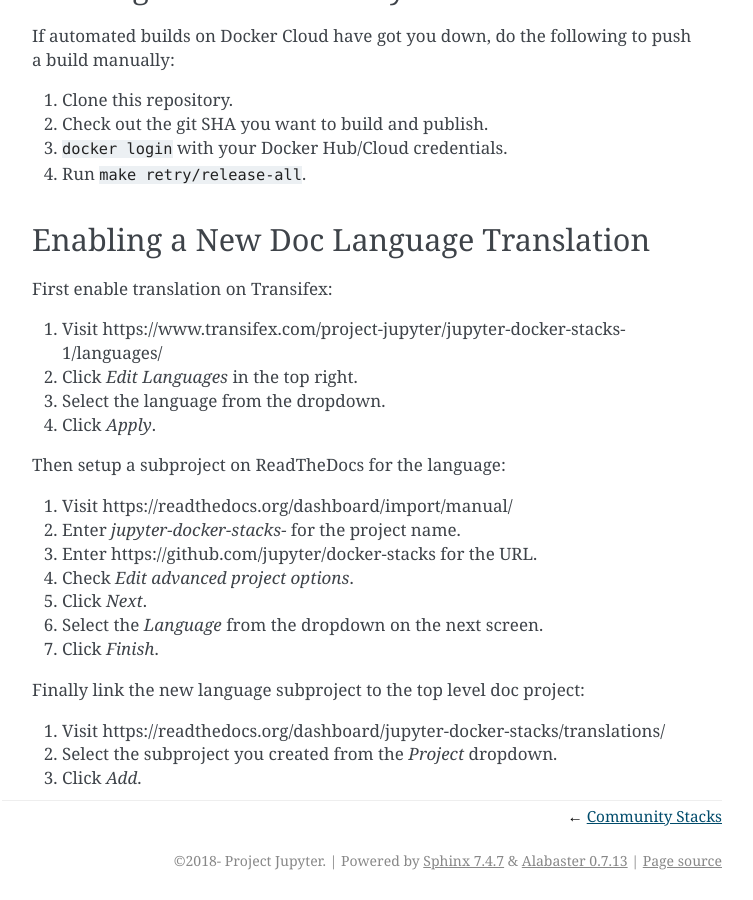
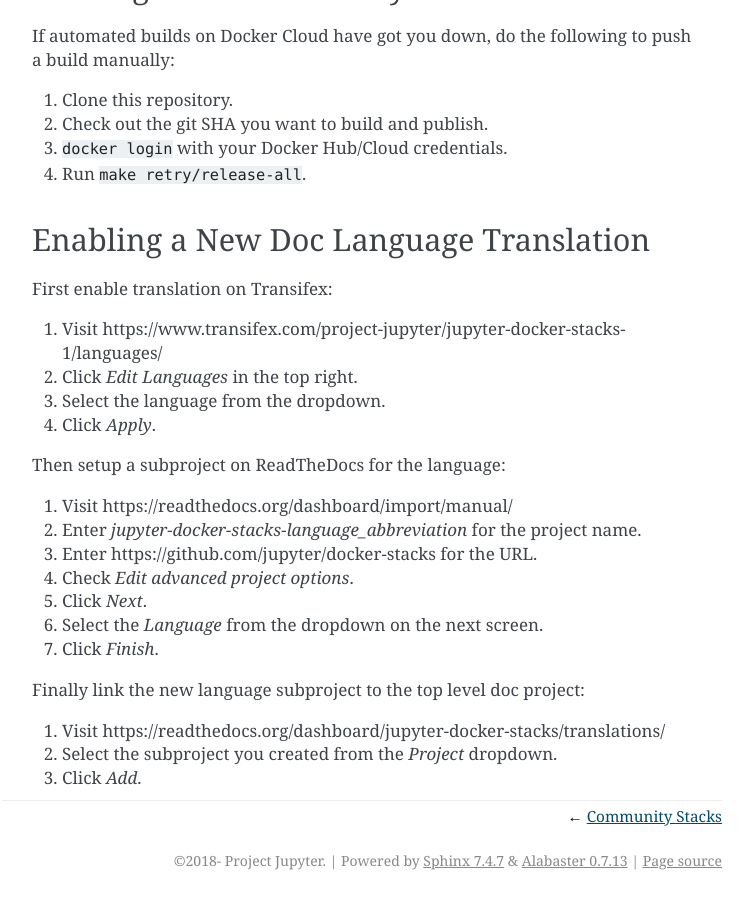
Before and after one commit to jupyter/docker-stacks, a Sphinx documentation site: the page built from docs/maintaining/tasks.md, in a window 1280 px wide and 900 px high, scrolled down 1944 px. Shown: the whole window, without its empty margins (388-1141 px from the left). Built offline with Sphinx 7.4.7, drawn with Linux system fonts in a browser that asks for light colours.

Commit message:
[ci skip] Fix doc typo

```diff
--- a/docs/maintaining/tasks.md
+++ b/docs/maintaining/tasks.md
@@ -68,7 +68,7 @@
 Then setup a subproject on ReadTheDocs for the language:
 
 1. Visit https://readthedocs.org/dashboard/import/manual/
-2. Enter *jupyter-docker-stacks-<lang>* for the project name.
+2. Enter *jupyter-docker-stacks-language_abbreviation* for the project name.
 3. Enter https://github.com/jupyter/docker-stacks for the URL.
 4. Check *Edit advanced project options*.
 5. Click *Next*.
```
